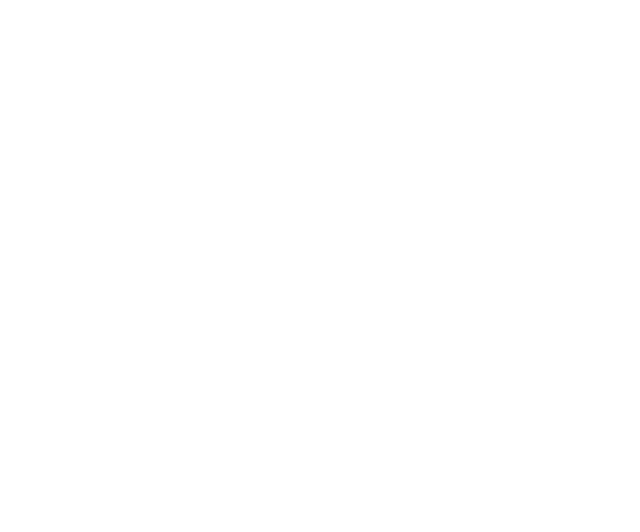
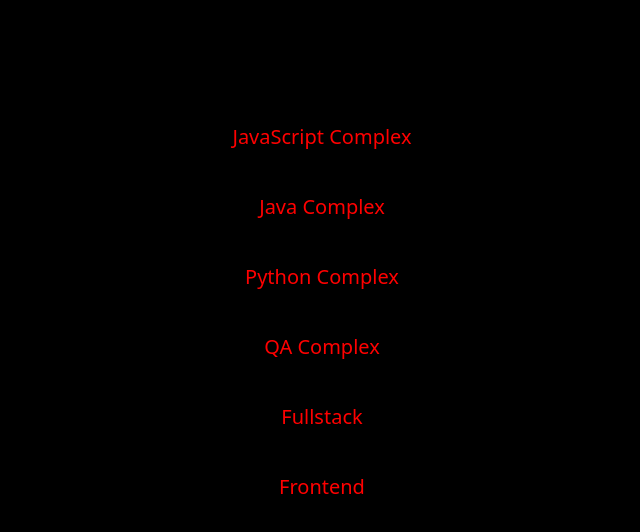
Before and after one commit to Byl0chkaa/react-hw, a React (Vite) app: page / in a window 1280 px wide. Shown: the top 532 px of the page, without its empty margins (318-958 px from the left). Built offline with nearby package versions, Linux system fonts and the light colour scheme.

Commit message:
commit hw1/task1

```diff
--- a/src/App.tsx
+++ b/src/App.tsx
@@ -1,12 +1,23 @@
 import './App.css'
 
-
+const coursesTitleArray: string[] = [
+    'JavaScript Complex',
+    'Java Complex',
+    'Python Complex',
+    'QA Complex',
+    'Fullstack',
+    'Frontend'
+];
 
 function App() {
 
     return (
         <>
-
+<ul>
+    {
+        coursesTitleArray.map((course, index) => <li key={index}>{course}</li>)
+    }
+</ul>
         </>
     )
 }
--- a/src/index.css
+++ b/src/index.css
@@ -1 +1,11 @@
 @import "tailwindcss";
+
+body{
+    background-color: black;
+    padding: 50px;
+}
+li{
+    margin-top: 40px;
+    font-size: 20px;
+    color: red;
+}
```
